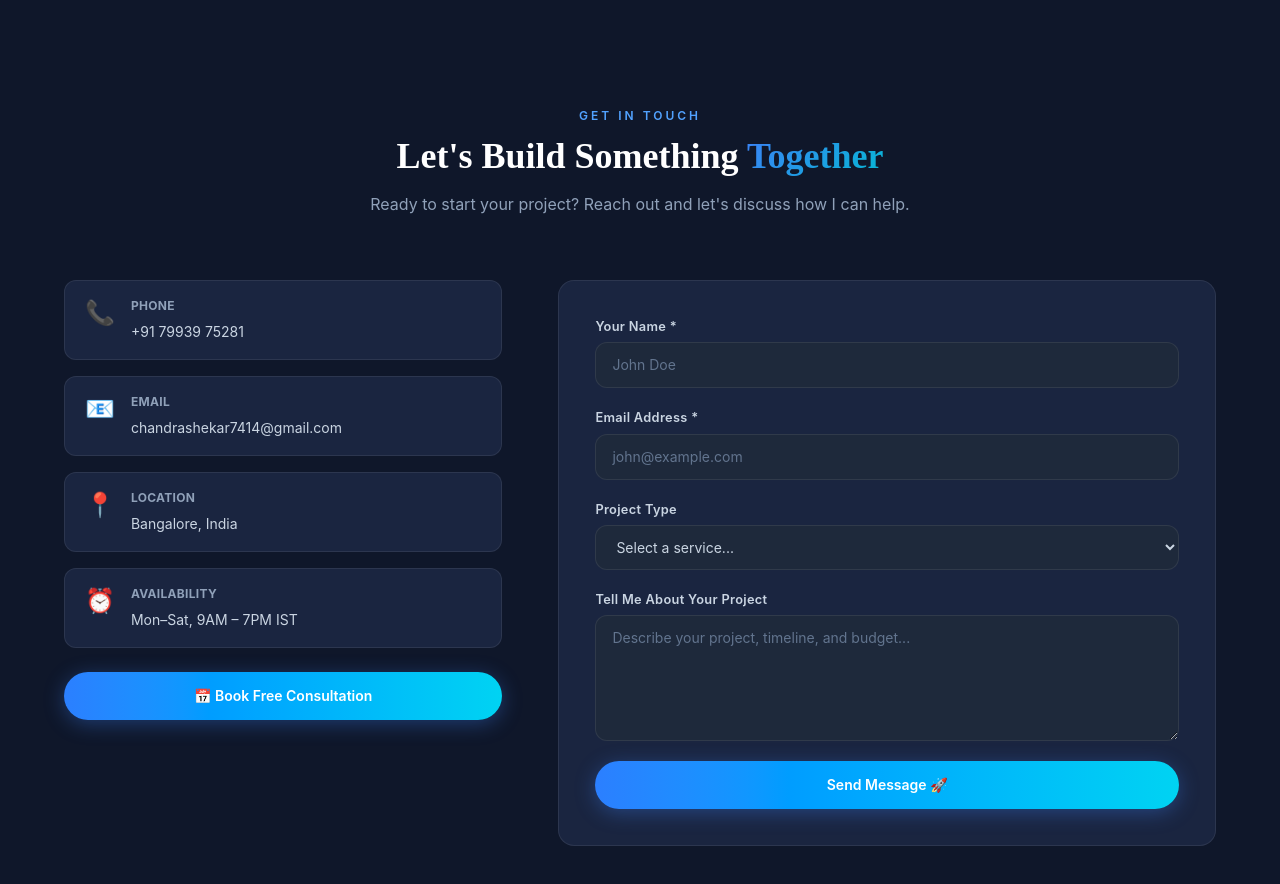
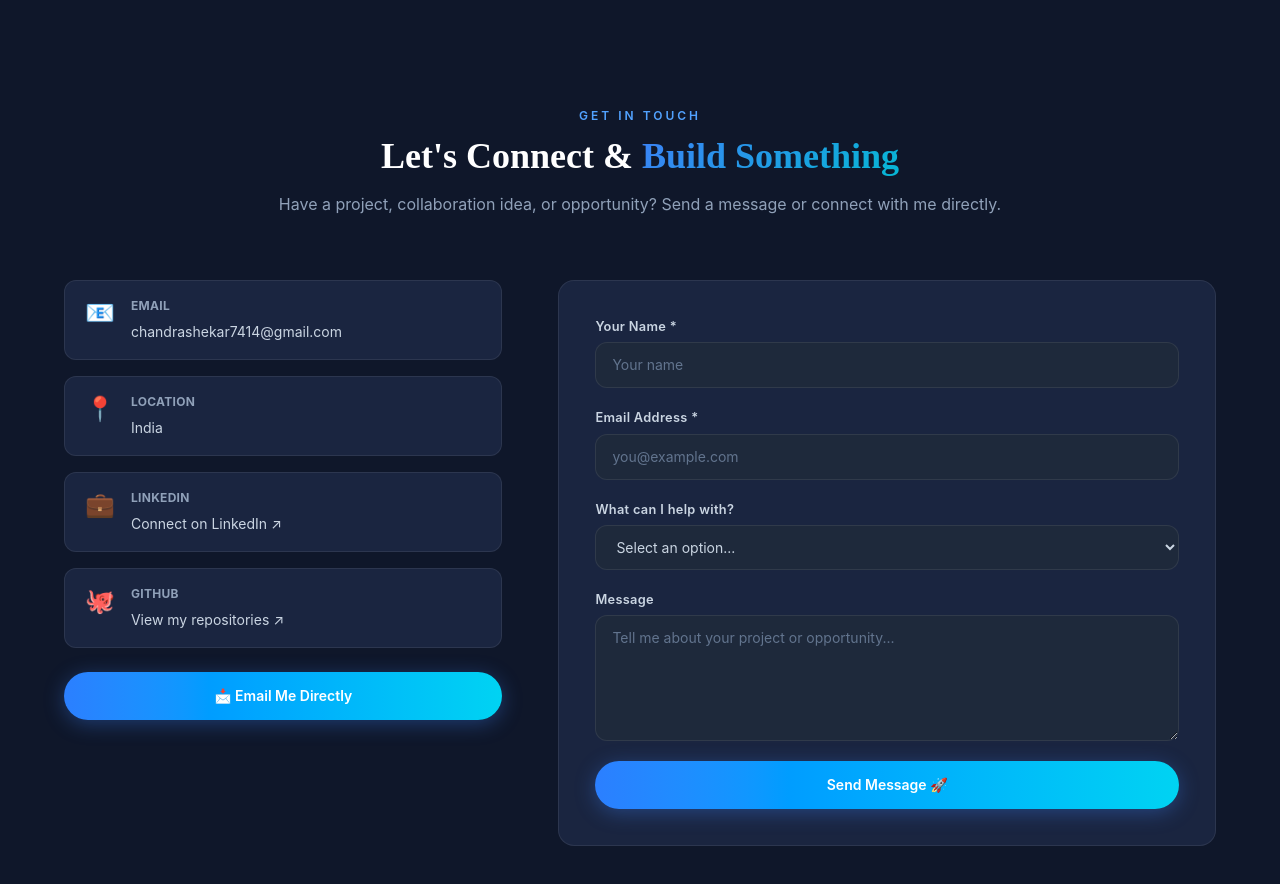
Before and after one commit to Chandrashekar1404/portfolio, a React (Vite) app in the folder portfolio-react/: page / in a window 1280 px wide. Shown: the part 6060-6944 px from the top of the page. Built offline with nearby package versions, Linux system fonts and the light colour scheme; no server answers.

Commit message:
Update contact section and social links

```diff
--- a/portfolio-react/src/components/Contact.jsx
+++ b/portfolio-react/src/components/Contact.jsx
@@ -1,6 +1,8 @@
 import { useState, useRef } from 'react'
 
-const API_URL = 'http://localhost:5000/api/contact'
+const API_URL = import.meta.env.VITE_API_URL || 'http://localhost:5000/api/contact'
+const LINKEDIN_URL = 'www.linkedin.com/in/chandra-shekar-malthumkar-745534232'
+const GITHUB_URL = 'https://github.com/Chandrashekar1404'
 
 export default function Contact() {
     const [submitting, setSubmitting] = useState(false)
@@ -12,50 +14,25 @@ export default function Contact() {
         e.preventDefault()
         setSubmitting(true)
         setError('')
-
         const formData = new FormData(formRef.current)
-        const payload = {
-            name: formData.get('name'),
-            email: formData.get('email'),
-            project: formData.get('project'),
-            message: formData.get('message'),
-        }
-
+        const payload = { name: formData.get('name'), email: formData.get('email'), project: formData.get('project'), message: formData.get('message') }
         try {
-            const res = await fetch(API_URL, {
-                method: 'POST',
-                headers: { 'Content-Type': 'application/json' },
-                body: JSON.stringify(payload),
-            })
-
+            const res = await fetch(API_URL, { method: 'POST', headers: { 'Content-Type': 'application/json' }, body: JSON.stringify(payload) })
             const data = await res.json()
-
-            if (!res.ok) {
-                // Show first validation error or generic message
-                const msg = data.errors?.[0]?.message || data.message || 'Something went wrong.'
-                throw new Error(msg)
-            }
-
+            if (!res.ok) throw new Error(data.errors?.[0]?.message || data.message || 'Something went wrong.')
             setSuccess(true)
             formRef.current?.reset()
             setTimeout(() => setSuccess(false), 6000)
         } catch (err) {
-            if (err.name === 'TypeError') {
-                // Network error — backend likely not running
-                setError('Could not connect to the server. Please try again or email me directly.')
-            } else {
-                setError(err.message)
-            }
-        } finally {
-            setSubmitting(false)
-        }
+            setError(err.name === 'TypeError' ? 'Could not connect to the contact service. Please email me directly.' : err.message)
+        } finally { setSubmitting(false) }
     }
 
     const contactItems = [
-        { icon: '📞', label: 'Phone', content: <a href="tel:+917993975281" className="text-slate-300 text-sm hover:text-blue-400 transition-colors">+91 79939 75281</a> },
         { icon: '📧', label: 'Email', content: <a href="mailto:chandrashekar7414@gmail.com" className="text-slate-300 text-sm hover:text-blue-400 transition-colors break-all">chandrashekar7414@gmail.com</a> },
-        { icon: '📍', label: 'Location', content: <span className="text-slate-300 text-sm">Bangalore, India</span> },
-        { icon: '⏰', label: 'Availability', content: <span className="text-slate-300 text-sm">Mon–Sat, 9AM – 7PM IST</span> },
+        { icon: '📍', label: 'Location', content: <span className="text-slate-300 text-sm">India</span> },
+        { icon: '💼', label: 'LinkedIn', content: <a href={LINKEDIN_URL} target="_blank" rel="noopener noreferrer" className="text-slate-300 text-sm hover:text-blue-400 transition-colors">Connect on LinkedIn ↗</a> },
+        { icon: '🐙', label: 'GitHub', content: <a href={GITHUB_URL} target="_blank" rel="noopener noreferrer" className="text-slate-300 text-sm hover:text-blue-400 transition-colors">View my repositories ↗</a> },
     ]
 
     return (
@@ -63,90 +40,25 @@ export default function Contact() {
             <div className="max-w-[1200px] mx-auto px-6">
                 <div className="text-center mb-16" data-aos="fade-up">
                     <p className="text-xs font-semibold tracking-[3px] uppercase text-blue-400 mb-3">Get In Touch</p>
-                    <h2 className="font-['Poppins'] text-3xl lg:text-4xl font-bold">
-                        Let's Build Something <span className="gradient-text">Together</span>
-                    </h2>
-                    <p className="text-slate-400 text-base mt-4">Ready to start your project? Reach out and let's discuss how I can help.</p>
+                    <h2 className="font-['Poppins'] text-3xl lg:text-4xl font-bold">Let's Connect &amp; <span className="gradient-text">Build Something</span></h2>
+                    <p className="text-slate-400 text-base mt-4">Have a project, collaboration idea, or opportunity? Send a message or connect with me directly.</p>
                 </div>
 
                 <div className="grid grid-cols-1 lg:grid-cols-[1fr_1.5fr] gap-14 items-start">
-                    {/* Info */}
                     <div className="flex flex-col gap-4" data-aos="fade-right">
-                        {contactItems.map(item => (
-                            <div key={item.label} className="flex items-start gap-4 bg-[#1A2540] border border-white/[0.08] rounded-xl px-5 py-4 hover:border-blue-500/35 hover:translate-x-1 transition-all duration-300">
-                                <div className="text-2xl flex-shrink-0">{item.icon}</div>
-                                <div>
-                                    <strong className="block text-[0.75rem] uppercase tracking-wide text-slate-400 mb-1">{item.label}</strong>
-                                    {item.content}
-                                </div>
-                            </div>
-                        ))}
-                        <a
-                            href="mailto:chandrashekar7414@gmail.com?subject=Book Free Consultation&body=Hi Chandra, I'd like to schedule a free consultation."
-                            className="mt-2 w-full flex justify-center items-center gap-2.5 bg-gradient-to-r from-blue-500 to-cyan-400 text-white font-semibold text-sm px-7 py-3.5 rounded-full shadow-[0_4px_20px_rgba(59,130,246,0.35)] hover:-translate-y-0.5 hover:shadow-[0_8px_32px_rgba(59,130,246,0.4)] transition-all duration-300"
-                        >
-                            📅 Book Free Consultation
-                        </a>
+                        {contactItems.map(item => <div key={item.label} className="flex items-start gap-4 bg-[#1A2540] border border-white/[0.08] rounded-xl px-5 py-4 hover:border-blue-500/35 hover:translate-x-1 transition-all duration-300"><div className="text-2xl flex-shrink-0">{item.icon}</div><div><strong className="block text-[0.75rem] uppercase tracking-wide text-slate-400 mb-1">{item.label}</strong>{item.content}</div></div>)}
+                        <a href="mailto:chandrashekar7414@gmail.com?subject=Project%20or%20Collaboration%20Opportunity" className="mt-2 w-full flex justify-center items-center gap-2.5 bg-gradient-to-r from-blue-500 to-cyan-400 text-white font-semibold text-sm px-7 py-3.5 rounded-full shadow-[0_4px_20px_rgba(59,130,246,0.35)] hover:-translate-y-0.5 transition-all duration-300">📩 Email Me Directly</a>
                     </div>
 
-                    {/* Form */}
                     <div data-aos="fade-left">
-                        {success ? (
-                            <div className="bg-[#1A2540] border border-green-500 rounded-2xl p-16 text-center">
-                                <div className="text-5xl mb-4">✅</div>
-                                <h3 className="font-['Poppins'] text-2xl font-bold mb-2">Message Sent!</h3>
-                                <p className="text-slate-400">Thank you! I'll get back to you within 24 hours.</p>
-                            </div>
-                        ) : (
+                        {success ? <div className="bg-[#1A2540] border border-green-500 rounded-2xl p-16 text-center"><div className="text-5xl mb-4">✅</div><h3 className="font-['Poppins'] text-2xl font-bold mb-2">Message Sent!</h3><p className="text-slate-400">Thanks for reaching out. I'll get back to you as soon as possible.</p></div> : (
                             <form ref={formRef} onSubmit={handleSubmit} className="bg-[#1A2540] border border-white/[0.08] rounded-2xl p-9 flex flex-col gap-5">
-                                {/* Error banner */}
-                                {error && (
-                                    <div className="bg-red-500/10 border border-red-500/40 text-red-400 text-sm px-4 py-3 rounded-xl">
-                                        ⚠️ {error}
-                                    </div>
-                                )}
-
-                                <div className="flex flex-col gap-1.5">
-                                    <label className="text-[0.8rem] font-semibold text-slate-300 tracking-wide">Your Name *</label>
-                                    <input name="name" type="text" placeholder="John Doe" required
-                                        className="bg-[#1E293B] border border-white/[0.08] rounded-xl px-4 py-3 text-white placeholder-slate-500 text-sm focus:outline-none focus:border-blue-500 focus:shadow-[0_0_0_3px_rgba(59,130,246,0.25)] transition-all duration-300" />
-                                </div>
-
-                                <div className="flex flex-col gap-1.5">
-                                    <label className="text-[0.8rem] font-semibold text-slate-300 tracking-wide">Email Address *</label>
-                                    <input name="email" type="email" placeholder="john@example.com" required
-                                        className="bg-[#1E293B] border border-white/[0.08] rounded-xl px-4 py-3 text-white placeholder-slate-500 text-sm focus:outline-none focus:border-blue-500 focus:shadow-[0_0_0_3px_rgba(59,130,246,0.25)] transition-all duration-300" />
-                                </div>
-
-                                <div className="flex flex-col gap-1.5">
-                                    <label className="text-[0.8rem] font-semibold text-slate-300 tracking-wide">Project Type</label>
-                                    <select name="project"
-                                        className="bg-[#1E293B] border border-white/[0.08] rounded-xl px-4 py-3 text-slate-300 text-sm focus:outline-none focus:border-blue-500 focus:shadow-[0_0_0_3px_rgba(59,130,246,0.25)] transition-all duration-300">
-                                        <option value="">Select a service...</option>
-                                        {['Full Stack Web Development', 'Frontend Development', 'Backend API Development', 'Website Optimization', 'Other'].map(o => (
-                                            <option key={o}>{o}</option>
-                                        ))}
-                                    </select>
-                                </div>
-
-                                <div className="flex flex-col gap-1.5">
-                                    <label className="text-[0.8rem] font-semibold text-slate-300 tracking-wide">Tell Me About Your Project</label>
-                                    <textarea name="message" rows={5} placeholder="Describe your project, timeline, and budget..."
-                                        className="bg-[#1E293B] border border-white/[0.08] rounded-xl px-4 py-3 text-white placeholder-slate-500 text-sm resize-y focus:outline-none focus:border-blue-500 focus:shadow-[0_0_0_3px_rgba(59,130,246,0.25)] transition-all duration-300" />
-                                </div>
-
-                                <button type="submit" disabled={submitting}
-                                    className="w-full flex justify-center items-center gap-2 bg-gradient-to-r from-blue-500 to-cyan-400 text-white font-semibold text-sm px-7 py-3.5 rounded-full shadow-[0_4px_20px_rgba(59,130,246,0.35)] hover:-translate-y-0.5 hover:shadow-[0_8px_32px_rgba(59,130,246,0.4)] transition-all duration-300 disabled:opacity-70 disabled:cursor-not-allowed">
-                                    {submitting ? (
-                                        <>
-                                            <svg className="animate-spin w-4 h-4" viewBox="0 0 24 24" fill="none">
-                                                <circle className="opacity-25" cx="12" cy="12" r="10" stroke="currentColor" strokeWidth="4" />
-                                                <path className="opacity-75" fill="currentColor" d="M4 12a8 8 0 018-8v4l3-3-3-3V4a10 10 0 100 20v-4l-3 3 3 3v-4a8 8 0 01-8-8z" />
-                                            </svg>
-                                            Sending...
-                                        </>
-                                    ) : 'Send Message 🚀'}
-                                </button>
+                                {error && <div className="bg-red-500/10 border border-red-500/40 text-red-400 text-sm px-4 py-3 rounded-xl">⚠️ {error}</div>}
+                                <div className="flex flex-col gap-1.5"><label className="text-[0.8rem] font-semibold text-slate-300 tracking-wide">Your Name *</label><input name="name" type="text" placeholder="Your name" required className="bg-[#1E293B] border border-white/[0.08] rounded-xl px-4 py-3 text-white placeholder-slate-500 text-sm focus:outline-none focus:border-blue-500 transition-all duration-300" /></div>
+                                <div className="flex flex-col gap-1.5"><label className="text-[0.8rem] font-semibold text-slate-300 tracking-wide">Email Address *</label><input name="email" type="email" placeholder="you@example.com" required className="bg-[#1E293B] border border-white/[0.08] rounded-xl px-4 py-3 text-white placeholder-slate-500 text-sm focus:outline-none focus:border-blue-500 transition-all duration-300" /></div>
+                                <div className="flex flex-col gap-1.5"><label className="text-[0.8rem] font-semibold text-slate-300 tracking-wide">What can I help with?</label><select name="project" className="bg-[#1E293B] border border-white/[0.08] rounded-xl px-4 py-3 text-slate-300 text-sm focus:outline-none focus:border-blue-500 transition-all duration-300"><option value="">Select an option...</option>{['Django / DRF API','Java / Spring Boot API','React Frontend','Full-Stack Application','AI Application','Other / Collaboration'].map(o => <option key={o}>{o}</option>)}</select></div>
+                                <div className="flex flex-col gap-1.5"><label className="text-[0.8rem] font-semibold text-slate-300 tracking-wide">Message</label><textarea name="message" rows={5} placeholder="Tell me about your project or opportunity..." className="bg-[#1E293B] border border-white/[0.08] rounded-xl px-4 py-3 text-white placeholder-slate-500 text-sm resize-y focus:outline-none focus:border-blue-500 transition-all duration-300" /></div>
+                                <button type="submit" disabled={submitting} className="w-full flex justify-center items-center gap-2 bg-gradient-to-r from-blue-500 to-cyan-400 text-white font-semibold text-sm px-7 py-3.5 rounded-full shadow-[0_4px_20px_rgba(59,130,246,0.35)] hover:-translate-y-0.5 transition-all duration-300 disabled:opacity-70 disabled:cursor-not-allowed">{submitting ? 'Sending...' : 'Send Message 🚀'}</button>
                             </form>
                         )}
                     </div>
```
